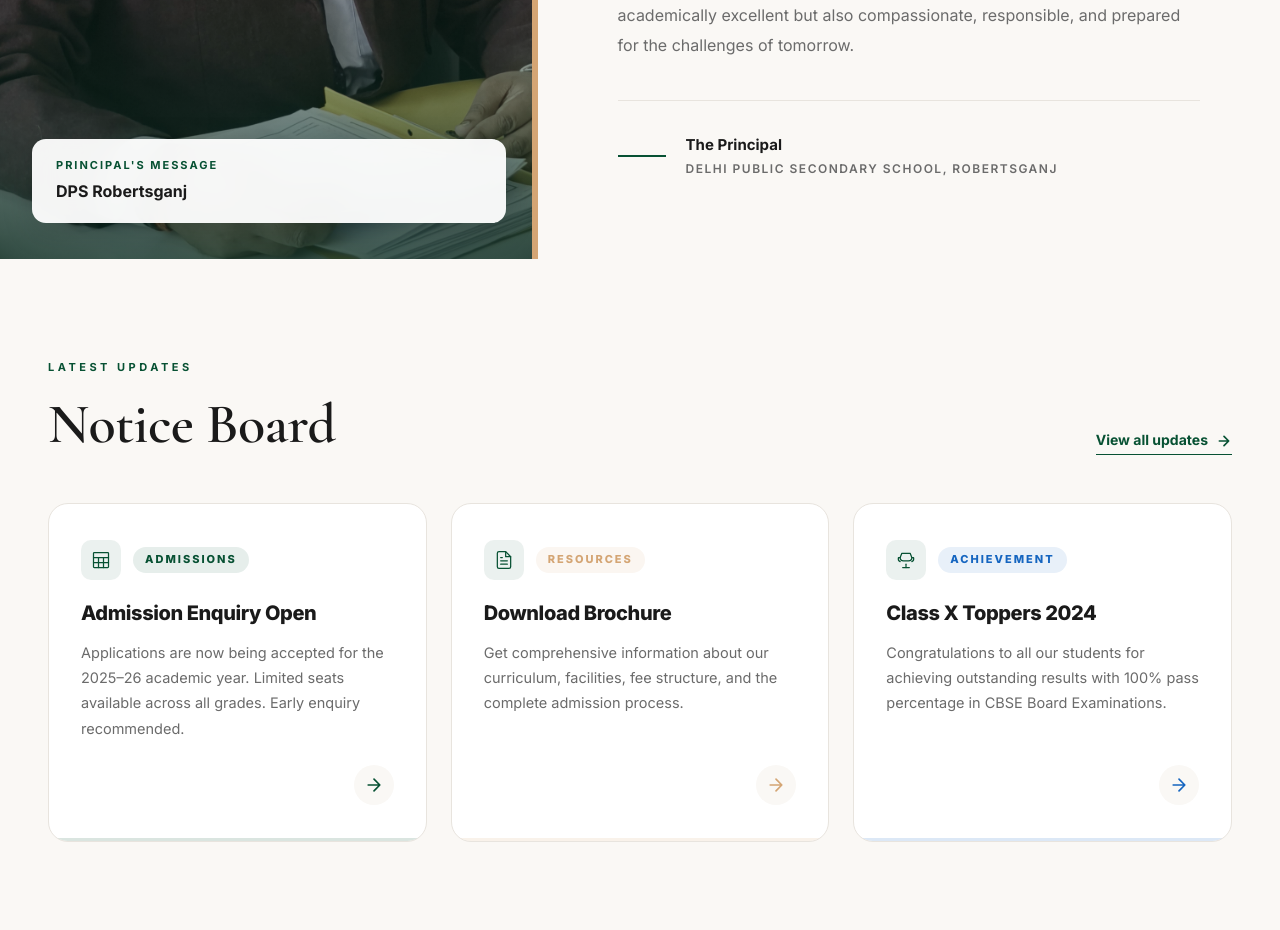
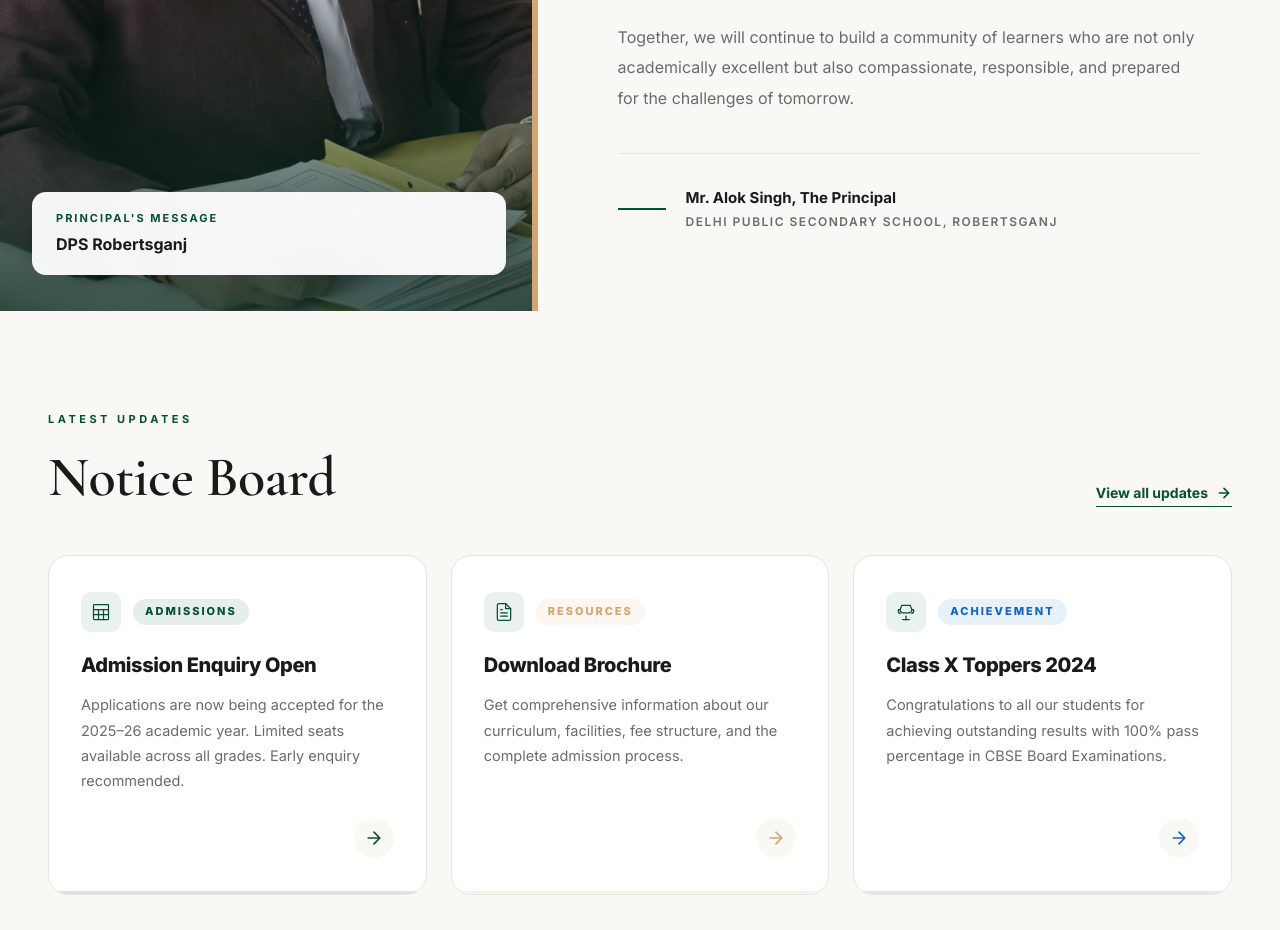
Before and after one commit to shagunverma-04/dpss-website, a React (Vite) app: page / in a window 1280 px wide. Shown: the part 4960-5890 px from the top of the page. Built offline with nearby package versions, Linux system fonts and the light colour scheme.

Commit message:
about page changes

```diff
--- a/src/components/FacilitiesSection.css
+++ b/src/components/FacilitiesSection.css
@@ -34,7 +34,7 @@
 }
 
 .fac-card--large {
-  height: 640px;
+  height: 800px;
 }
 
 .fac-small-col {
--- a/src/components/PrincipalSection.jsx
+++ b/src/components/PrincipalSection.jsx
@@ -56,7 +56,7 @@ const PrincipalSection = () => {
           <div className="principal-signature">
             <div className="principal-sig-line" />
             <div>
-              <div className="principal-sig-name">The Principal</div>
+              <div className="principal-sig-name">Mr. Alok Singh, The Principal</div>
               <div className="principal-sig-school">Delhi Public Secondary School, Robertsganj</div>
             </div>
           </div>
--- a/src/pages/AdmissionsPage.jsx
+++ b/src/pages/AdmissionsPage.jsx
@@ -162,7 +162,7 @@ const AdmissionsPage = ({ onNavigate }) => {
               <div className="director-signature">
                 <div className="director-sig-line" />
                 <div>
-                  <div className="director-sig-name">The Director</div>
+                  <div className="director-sig-name">Mr. Santosh Kumar Verma, The Director</div>
                   <div className="director-sig-school">Delhi Public Secondary School, Robertsganj</div>
                 </div>
               </div>
```
